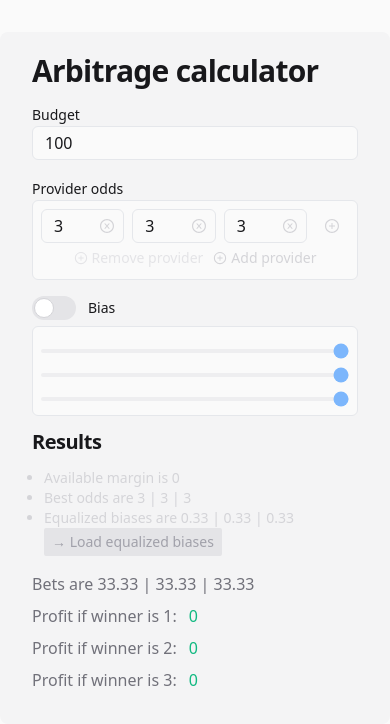
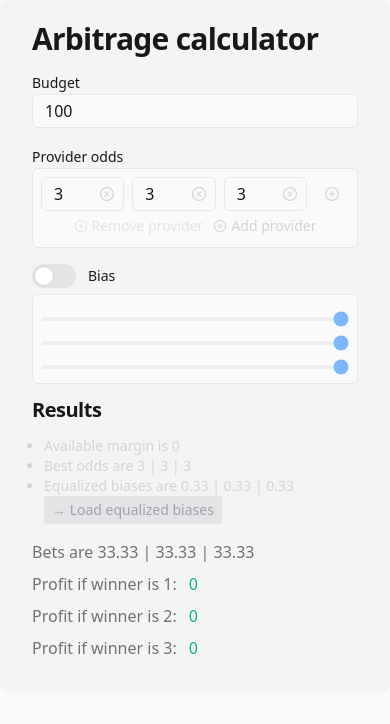
Before and after one commit to nydelic/arbitrage-calculator, a Next.js app: page / in a window 390 px wide. Shown: the top 724 px of the page. Built offline with nearby package versions, Linux system fonts and the light colour scheme.

Commit message:
fix: improve responsiveness

```diff
--- a/pages/index.tsx
+++ b/pages/index.tsx
@@ -22,7 +22,7 @@ const Home: NextPage = () => {
         />
       </Head>
       <div className="mx-auto max-w-2xl">
-        <div className="py-6 px-8 bg-zinc-100 dark:bg-zinc-900 rounded-lg my-8">
+        <div className="py-6 px-8 bg-zinc-100 dark:bg-zinc-900 rounded-lg md:my-8">
           <FormProvider {...arbitrageForm}>
             <ArbitrageForm />
             <ArbitrageCalculationsErrorBoundary>
--- a/src/components/arbitrage/ArbitrageCalculations.tsx
+++ b/src/components/arbitrage/ArbitrageCalculations.tsx
@@ -62,7 +62,7 @@ function ArbitrageCalculations({}: ArbitrageCalculationsProps) {
           </button>
         </li>
       </ul>
-      <p className="font-light text-zinc-500 dark:text-zinc-400">
+      <div className="font-light text-zinc-500 dark:text-zinc-400">
         <div className="mb-2">
           Bets are {MathRoundList(betsToTake, 2).join(" | ")}
         </div>
@@ -80,7 +80,7 @@ function ArbitrageCalculations({}: ArbitrageCalculationsProps) {
             </div>
           </Fragment>
         ))}
-      </p>
+      </div>
     </div>
   );
 }
--- a/styles/globals.css
+++ b/styles/globals.css
@@ -8,7 +8,7 @@
     --accent-color-light: 85 204 255;
   }
   body {
-    @apply text-zinc-900 bg-zinc-50 dark:bg-zinc-800 dark:text-zinc-200;
+    @apply text-zinc-900 bg-zinc-50 dark:bg-zinc-800 dark:text-zinc-200 min-w-[350px];
   }
 }
 @layer components {
```
